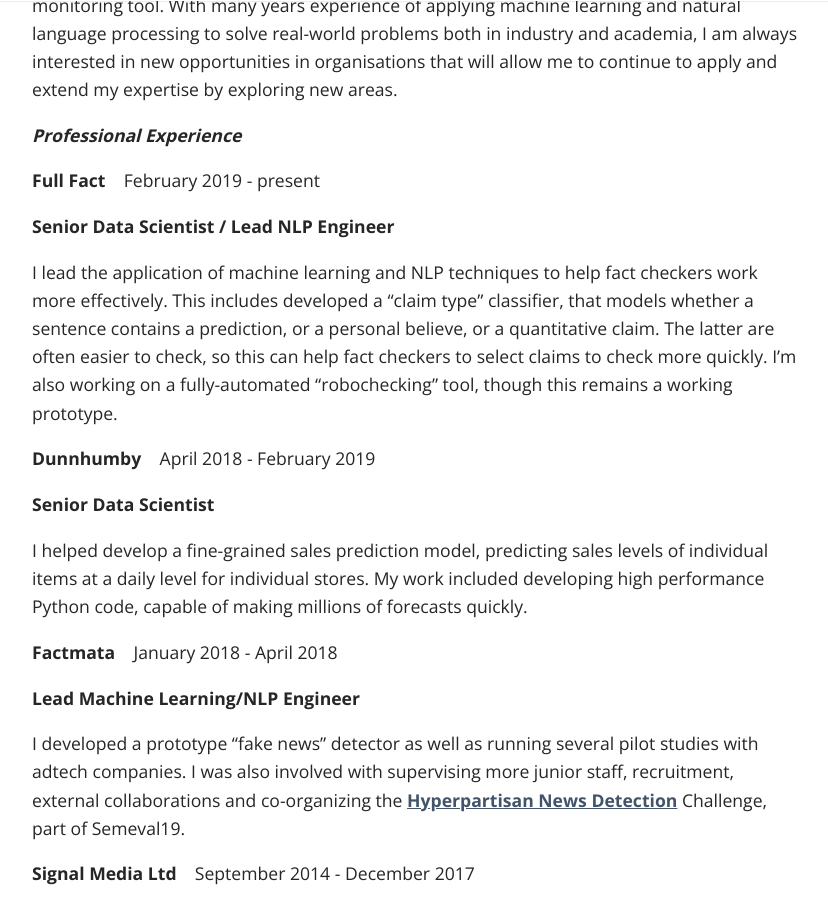
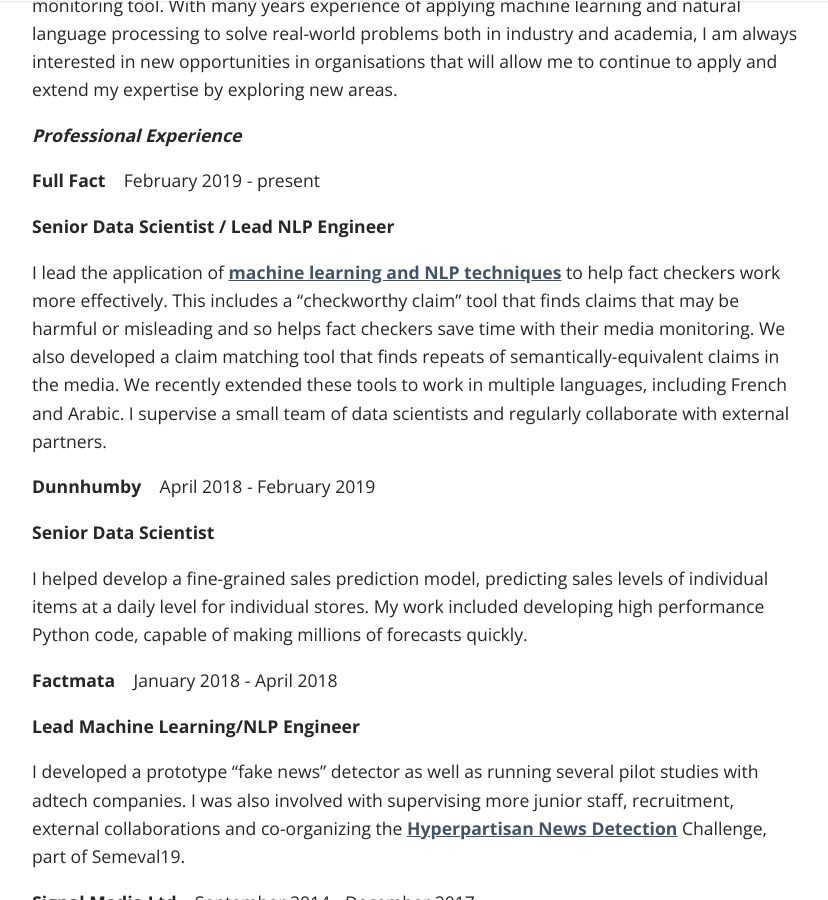
Before and after one commit to dcorney/dcorney.github.io, a Jekyll site: the page built from _pages/03_cv.md, in a window 1280 px wide and 900 px high, scrolled down 571 px. Shown: the whole window, without its empty margins (223-1051 px from the left). Built offline with Jekyll 4.4.1, drawn with Linux system fonts in a browser that asks for light colours; some web fonts are replaced.

Commit message:
Tweak to start of CV

```diff
--- a/_pages/03_cv.md
+++ b/_pages/03_cv.md
@@ -16,7 +16,8 @@
 
 **Senior Data Scientist / Lead NLP Engineer**
 
-I lead the application of machine learning and NLP techniques to help fact checkers work more effectively. This includes developed a "claim type" classifier, that models whether a sentence contains a prediction, or a personal believe, or a quantitative claim. The latter are often easier to check, so this can help fact checkers to select claims to check more quickly. I'm also working on a fully-automated "robochecking" tool, though this remains a working prototype.
+I lead the application of <a href="https://fullfact.org/ai">machine learning and NLP techniques</a> to help fact checkers work more effectively. This includes a "checkworthy claim" tool that finds claims that may be harmful or misleading and so helps fact checkers save time with their media monitoring. We also developed a claim matching tool that finds repeats of semantically-equivalent claims in the media. We recently extended these tools to work in multiple languages, including French and Arabic. I supervise a small team of data scientists and regularly collaborate with external partners.
+
 
 **Dunnhumby** &nbsp;&nbsp; April 2018 - February 2019
 
```
